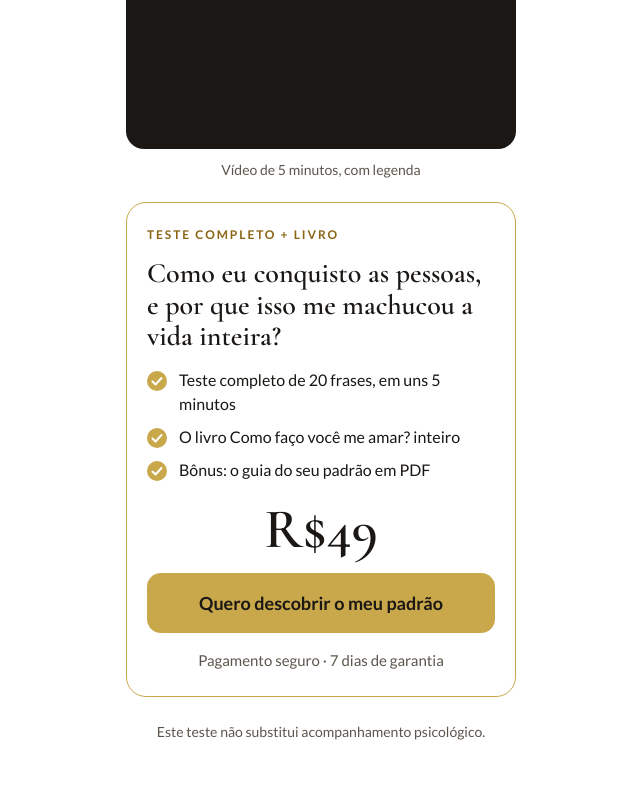
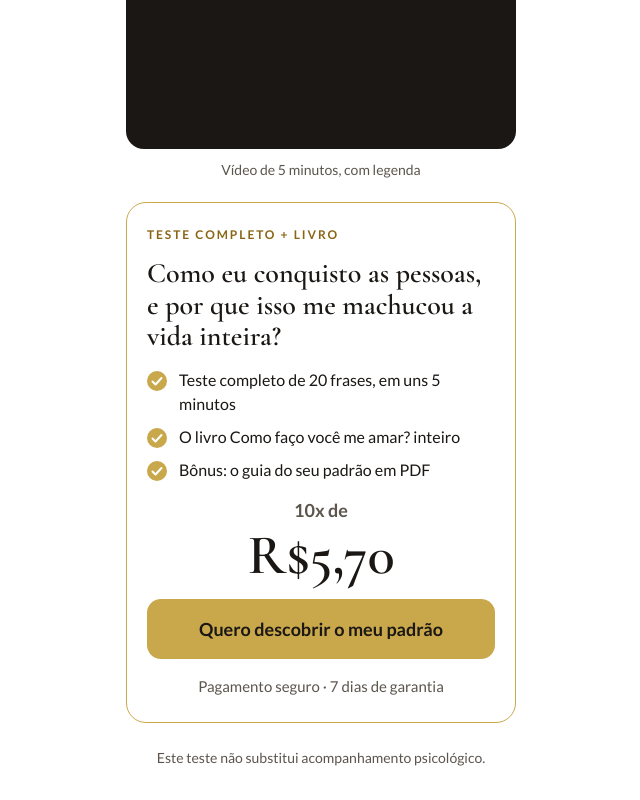
Before and after one commit to aironalisson/teste-metodo-intimidade, a plain HTML site: page resultado/index.html in a window 1280 px wide. Shown: the part 535-1335 px from the top of the page, without its empty margins (319-959 px from the left). Before the commit the page ends 1309 px from the top, so only its background shows below. Drawn offline with nearby package versions, Linux system fonts and the light colour scheme.

Commit message:
Preço das ofertas só parcelado: 10x de R$5,70 (teste) e 12x de R$19,90 (sessão)
Co-Authored-By: Claude Opus 5.5 <noreply@anthropic.com>
Claude-Session: https://claude.ai/code/session_018GfCo9NEY7HyuZCwF6rfqG

```diff
--- a/config.js
+++ b/config.js
@@ -5,6 +5,9 @@ window.CONFIG = {
   stripePk: 'pk_test_51UEX3ULInxjsICOiAjri4QopaAQyhHcuIFYPz01VuGYyiUZgGZjDg8ZMYRgiMYniPiBQRF7nHOut6gWae5bwWXSG00OI2dZQuT',
   preco: 'R$49',
   precoSessao: 'R$197',
+  // Preço mostrado nas ofertas (só parcelado, como está na Hubla)
+  parcelaTeste: ['10x de', 'R$5,70'],
+  parcelaSessao: ['12x de', 'R$19,90'],
   grupoAula: 'https://chat.whatsapp.com/B5rOiFK7xFdAHNfCg0r7gh',
   whatsappAiron: '5511999235360', // número com DDI e DDD, só números
   agendar: 'https://www.metodointimidade.com.br/agendar',
--- a/estilo.css
+++ b/estilo.css
@@ -29,6 +29,7 @@ p{margin:0}
 .item svg{flex-shrink:0;margin-top:3px}
 .preco{display:flex;flex-direction:column;align-items:center;gap:10px;margin-top:4px}
 .preco strong{font-family:'Cormorant Garamond',Georgia,serif;font-weight:600;font-size:56px;line-height:1}
+.preco strong .parc{display:block;font-family:Lato,system-ui,sans-serif;font-size:18px;font-weight:700;color:var(--suave);margin-bottom:8px;text-align:center}
 .botao{display:flex;align-items:center;justify-content:center;width:100%;min-height:58px;padding:0 16px;border:0;border-radius:14px;background:var(--texto);color:#fff;font-size:18px;font-weight:700;cursor:pointer;text-decoration:none;text-align:center}
 .botao.ouro{background:var(--ouro);color:var(--texto);min-height:60px}
 .botao.claro{background:#fff;color:var(--texto);border:1.5px solid var(--texto)}
--- a/resultado/index.html
+++ b/resultado/index.html
@@ -73,7 +73,7 @@
   $('#marca').outerHTML = MARCA;
   ['Teste completo de 20 frases, em uns 5 minutos', 'O livro Como faço você me amar? inteiro', 'Bônus: o guia do seu padrão em PDF']
     .forEach(function (t) { $('#itens').insertAdjacentHTML('beforeend', '<div class="item">' + ITEM_OK + '<span>' + esc(t) + '</span></div>'); });
-  $('#preco').textContent = C.preco;
+  $('#preco').innerHTML = C.parcelaTeste ? '<span class="parc">' + esc(C.parcelaTeste[0]) + '</span>' + esc(C.parcelaTeste[1]) : esc(C.preco);
   $('#pagar').textContent = 'Pagar ' + C.preco;
   $('#saida-grupo').href = C.grupoAula;
 
```
Also changed, not shown: sessao/index.html (+1 -1 lines).
